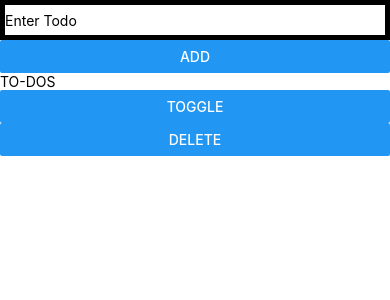
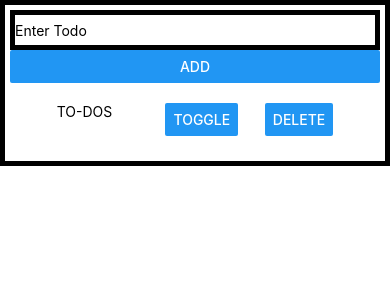
Before and after one commit to raynesmike/React_Native_Projects, a React Native app: screen / in a window 390 px wide. Shown: the top 300 px of the page. Built offline with nearby package versions, Linux system fonts and the light colour scheme.

Commit message:
WIP Initial Assignment

```diff
--- a/App.js
+++ b/App.js
@@ -1,6 +1,12 @@
 import React, {useState} from 'react';
 import {TodoListScreen} from './src/screens/todolist/TodoListScreen';
+import {TodoContext} from './src/context/TodoContext';
+import {TodoState} from './src/context/TodoState';
 
-export const App = () => <TodoListScreen></TodoListScreen>;
+export const App = () => (
+  <TodoState>
+    <TodoListScreen></TodoListScreen>
+  </TodoState>
+);
 
 export default App;
--- a/src/components/TodoList/TodoInput.js
+++ b/src/components/TodoList/TodoInput.js
@@ -1,24 +1,18 @@
-import React, {useState, useContext} from 'react';
+import React, {useState, useContext, createContext} from 'react';
 import {View, Text, TextInput, Button} from 'react-native';
-import {TodoContext} from '../../context/todoContext';
+import {TodoContext} from '../../context/TodoContext';
 import {TodoItem} from './TodoItem';
+import {TodoState} from '../../context/TodoState';
 
 export const TodoInput = () => {
-  const [todo, setTodo] = useState();
-  //   const [newText, setNewText] = useState();
-  //   const {addTodo} = useContext(TodoContext);
-
-  const onChangeHandler = event => {
-    setTodo(e.target.value);
-  };
+  const [todo, setTodo] = useState('');
+  const [newText, setNewText] = useState();
+  //   const {addTodo} = useContext(TodoState);
 
   const onSubmitHandler = e => {
     e.preventDefault();
-
     const newTodo = {id: Math.random(), text: todo, complete: false};
-
-    // addTodo();
-
+    // addTodo(newTodo);
     setTodo('');
   };
 
@@ -31,11 +25,7 @@ export const TodoInput = () => {
           onChangeText={todo => setTodo(todo)}
           value={todo}></TextInput>
         <Text>{todo}</Text>
-        <Button title="add" />
-      </View>
-      <View>
-        <Text>TO-DOS</Text>
-        <TodoItem />
+        <Button title="add" onPress={onSubmitHandler} />
       </View>
     </>
   );
--- a/src/components/TodoList/TodoItem.js
+++ b/src/components/TodoList/TodoItem.js
@@ -1,10 +1,16 @@
 import React from 'react';
 import {View, Text, Button} from 'react-native';
 
-export const TodoItem = ({todo}) => {
+export const TodoItem = ({text}) => {
   return (
-    <View>
-      <Text>{todo}</Text>
+    <View
+      style={{
+        flexDirection: 'row',
+        padding: 20,
+        justifyContent: 'space-evenly',
+      }}>
+      <Text>TO-DOS</Text>
+      <Text>{text}</Text>
       <Button title="TOGGLE" />
       <Button title="DELETE" />
     </View>
--- a/src/context/TodoContext.js
+++ b/src/context/TodoContext.js
@@ -1,3 +1,3 @@
-import React, {createContext} from 'react';
+import {createContext} from 'react';
 
 export const TodoContext = createContext();
--- a/src/context/TodoState.js
+++ b/src/context/TodoState.js
@@ -1,14 +1,14 @@
 import React, {useReducer} from 'react';
 import {TodoContext} from './TodoContext';
-import {TodoReducer} from './todoReducer';
-import {ADD_TODO, TOGGLE_TODO, DELETE_TODO} from './todoActions';
+import {TodoReducer} from './TodoReducer';
+import {ADD_TODO, TOGGLE_TODO, DELETE_TODO} from './TodoActions';
 
 export const TodoState = props => {
   const initialState = {
     todos: [],
   };
 
-  const [action, dispatch] = useReducer(todoReducer, initialState);
+  const [state, dispatch] = useReducer(TodoReducer, initialState);
 
   //ADD TODO
   const addTodo = todo => {
@@ -35,12 +35,14 @@ export const TodoState = props => {
   };
 
   return (
-    <TodoContext
+    <TodoContext.Provider
       value={{
         todos: state.todos,
         addTodo,
         toggleTodo,
         deleteTodo,
-      }}></TodoContext>
+      }}>
+      {props.children}
+    </TodoContext.Provider>
   );
 };
--- a/src/context/todoReducer.js
+++ b/src/context/todoReducer.js
@@ -1,4 +1,4 @@
-import {ADD_TODO, TOGGLE_TODO, DELETE_TODO} from './todoActions';
+import {ADD_TODO, TOGGLE_TODO, DELETE_TODO} from './TodoActions';
 
 export const TodoReducer = (state, action) => {
   switch (action.type) {
--- a/src/screens/todolist/TodoListScreen.js
+++ b/src/screens/todolist/TodoListScreen.js
@@ -1,14 +1,19 @@
-import React from 'react';
+import React, {useContext} from 'react';
 import {View, Text, TextInput} from 'react-native';
 import {TodoInput} from '../../components/TodoList/TodoInput';
-import TodoState from '../../context/TodoState';
+import {TodoItem} from '../../components/TodoList/TodoItem';
+import {TodoState} from '../../context/TodoState';
+import {TodoContext} from '../../context/TodoContext';
 
 export const TodoListScreen = () => {
+  const {todos} = useContext(TodoContext);
   return (
-    <>
-      <View>
-        <TodoInput></TodoInput>
-      </View>
-    </>
+    <View style={{borderColor: 'black', borderWidth: 5, padding: 5}}>
+      <TodoInput />
+      <TodoItem></TodoItem>
+      {todos.map(todo => (
+        <TodoItem key={todo.id} text={todo} />
+      ))}
+    </View>
   );
 };
```
